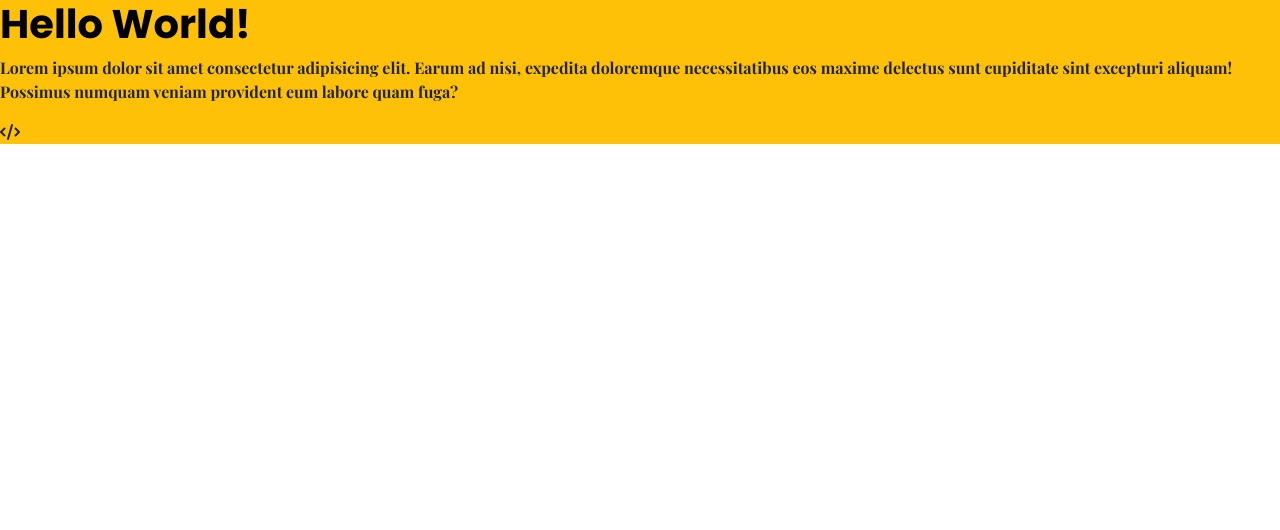
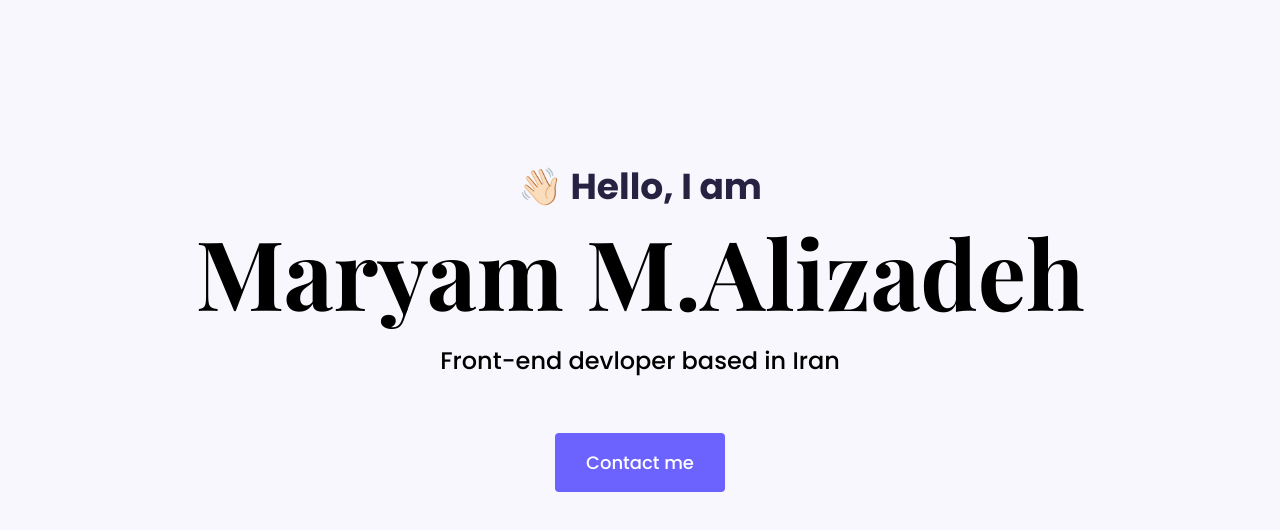
Before and after one commit to maryamalizadeh91/portfolio-project, a plain HTML site: page index.html in a window 1280 px wide. Drawn offline with nearby package versions, Linux system fonts and the light colour scheme; a web font is replaced by a local one.

Commit message:
Added Hero

```diff
--- a/index.html
+++ b/index.html
@@ -25,15 +25,11 @@
     <title>Document</title>
   </head>
   <body>
-    <div class="bg-warning">
-      <h1>Hello World!</h1>
-      <p>
-        Lorem ipsum dolor sit amet consectetur adipisicing elit. Earum ad nisi,
-        expedita doloremque necessitatibus eos maxime delectus sunt cupiditate
-        sint excepturi aliquam! Possimus numquam veniam provident eum labore
-        quam fuga?
-      </p>
-      <i class="fa-solid fa-code"></i>
+    <div class="hero">
+      <p>👋🏻 Hello, I am</p>
+      <h1>Maryam M.Alizadeh</h1>
+      <h2 class="mb-5">Front-end devloper based in Iran</h2>
+      <div><a href="#" class="btn btn-branding">Contact me</a></div>
     </div>
   </body>
 </html>
--- a/src/style.css
+++ b/src/style.css
@@ -1,14 +1,59 @@
-/*font-family: 'Damion', cursive;
-font-family: 'Playfair Display', serif;
-font-family: 'Poppins', sans-serif;*/
+/*font-family: 'Damion', cursive;*/
+:root {
+  --branding-color: #6c63ff;
+  --heading-font-family: "Playfair Display", serif;
+  --deafault-font-family: "Poppins", sans-serif;
+  --secondary-color: #f9f7fe;
+}
 
-h1 {
+body {
+  font-family: var(--deafault-font-family);
+}
+
+h1,
+h2,
+h3,
+h4,
+h5,
+h6 {
   color: black;
-  font-family: "Poppins", serif;
+  font-family: var(--heading-font-family);
   font-weight: bold;
 }
 
+h1 {
+  font-size: 96px;
+}
+
 p {
-  font-family: "Playfair Display", serif;
   font-weight: normal;
 }
+
+.hero {
+  background: var(--secondary-color);
+  text-align: center;
+  padding: 160px 20px;
+}
+
+.hero p {
+  font-size: 36px;
+  font-weight: bold;
+  margin: 0;
+  color: #272142;
+}
+
+.hero h2 {
+  font-family: var(--deafault-font-family);
+  font-weight: normal;
+  font-size: 24px;
+  line-height: 2;
+}
+
+.btn-branding {
+  color: white;
+  background: var(--branding-color);
+  font-size: 18px;
+  border-radius: 4px;
+  line-height: 27px;
+  padding: 15px 30px;
+}
```
